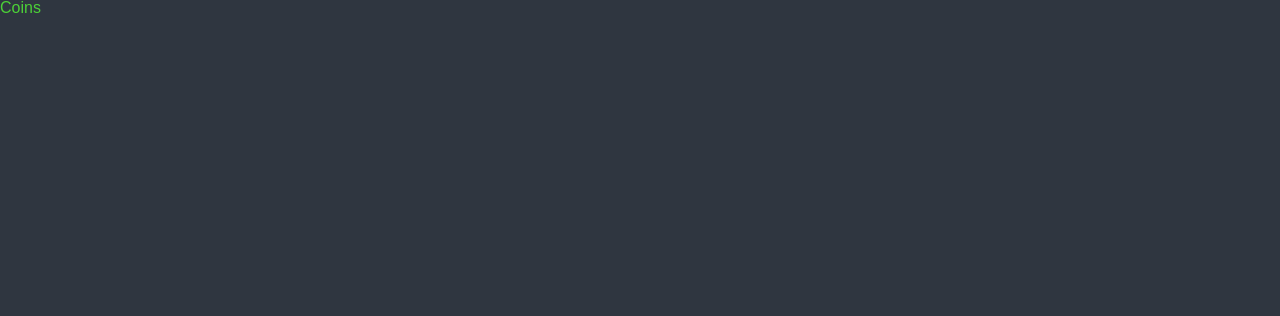
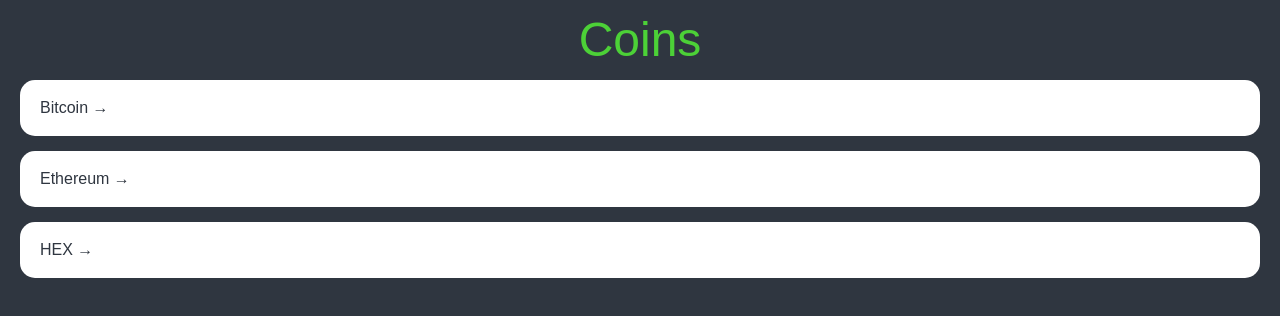
Before and after one commit to wwwkimminja/React-Typescript-Recoil-MasterClass, a React (Create React App) app: page / in a window 1280 px wide. Shown: the top 316 px of the page. Built offline with nearby package versions, Linux system fonts and the light colour scheme.

Commit message:
Home(Link, map)
https://api.coinpaprika.com/v1/coins

```diff
--- a/src/App.tsx
+++ b/src/App.tsx
@@ -60,6 +60,7 @@
   color:${props => props.theme.textColor};
 }
 a {
+  color:inherit;
   text-decoration:none;
 }
 `;
--- a/src/routes/Coins.tsx
+++ b/src/routes/Coins.tsx
@@ -1,11 +1,79 @@
 import styled from "styled-components";
+import { Link } from "react-router-dom";
+
+const Container = styled.div`
+  padding: 0px 20px;
+`;
+const Header = styled.header`
+  height: 10vh;
+  display: flex;
+  justify-content: center;
+  align-items: center;
+`;
+const CoinList = styled.ul``;
+const Coin = styled.li`
+  background-color: white;
+  color: ${(props) => props.theme.bgColor};
+  margin-bottom: 15px;
+  padding: 20px;
+  border-radius: 15px;
+  &:hover{
+    a{
+      color:${props => props.theme.accentColor};
+    }
+  }
+`;
 
 const Title = styled.h1`
-color:${props => props.theme.accentColor};
+  font-size: 48px;
+  color: ${(props) => props.theme.accentColor};
 `;
+const coins = [
+  {
+    id: "btc-bitcoin",
+    name: "Bitcoin",
+    symbol: "BTC",
+    rank: 1,
+    is_new: false,
+    is_active: true,
+    type: "coin",
+  },
+  {
+    id: "eth-ethereum",
+    name: "Ethereum",
+    symbol: "ETH",
+    rank: 2,
+    is_new: false,
+    is_active: true,
+    type: "coin",
+  },
+  {
+    id: "hex-hex",
+    name: "HEX",
+    symbol: "HEX",
+    rank: 3,
+    is_new: false,
+    is_active: true,
+    type: "token",
+  },
+];
 
 function Coins() {
-  return <Title>Coins</Title>;
+  return (
+    <Container>
+      <Header>
+        <Title>Coins</Title>
+      </Header>
+      <CoinList>
+        {coins.map((coin) => (
+          <Coin key={coin.id}>
+            <Link to={`/${coin.id}`}>{coin.name} &rarr;
+            </Link>
+          </Coin>
+        ))}
+      </CoinList>
+    </Container>
+  );
 }
 
 export default Coins;
```
